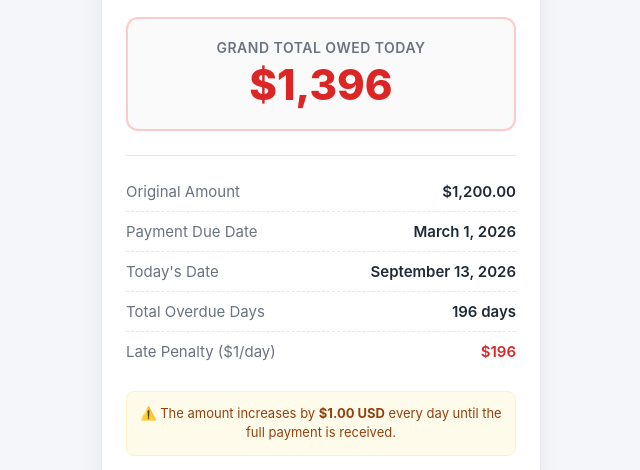
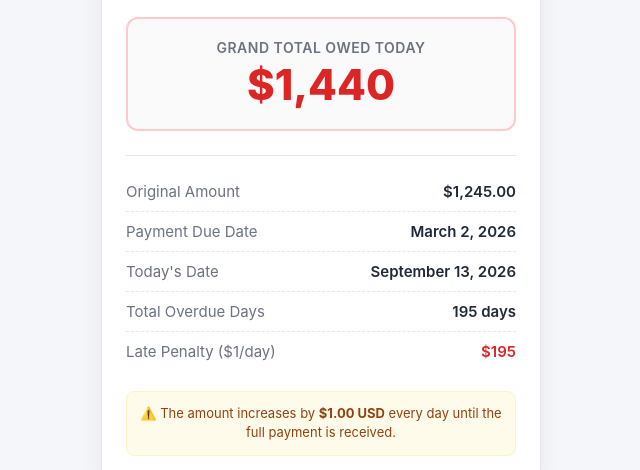
Before and after one commit to vanpisith-star/tong-tin-status, a plain HTML site: page index.html in a window 1280 px wide. Shown: the part 216-686 px from the top of the page, 319-959 px from the left. Drawn offline with Linux system fonts and the light colour scheme.

Commit message:
Update index.html

```diff
--- a/index.html
+++ b/index.html
@@ -156,11 +156,11 @@
     <div class="details-list">
       <div class="detail-row">
         <span class="detail-label">Original Amount</span>
-        <span class="detail-value">$1,200.00</span>
+        <span class="detail-value">$1,245.00</span>
       </div>
       <div class="detail-row">
         <span class="detail-label">Payment Due Date</span>
-        <span class="detail-value">March 1, 2026</span>
+        <span class="detail-value">March 2, 2026</span>
       </div>
       <div class="detail-row">
         <span class="detail-label">Today's Date</span>
@@ -182,11 +182,11 @@
   </div>
 
   <script>
-    const ORIGINAL_AMOUNT = 1200;
+    const ORIGINAL_AMOUNT = 1245;
     const RATE_PER_DAY = 1;
 
-    // Due date: March 1, 2026 UTC
-    const dueDate = new Date(Date.UTC(2026, 2, 1));
+    // Due date: March 2, 2026 UTC
+    const dueDate = new Date(Date.UTC(2026, 2, 2));
 
     // Get current visitor's date (midnight UTC)
     const now = new Date();
```
